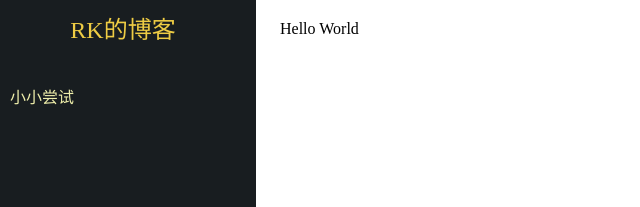
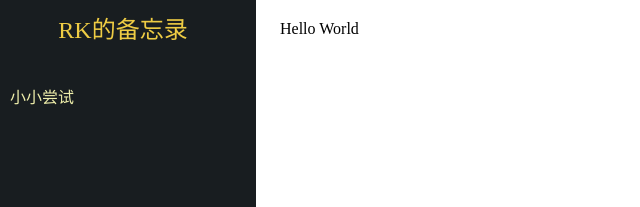
Before and after one commit to PeterRK/PeterRK.github.io, a Jekyll site: the page built from index.html, in a window 1280 px wide. Shown: the top 207 px of the page, without its empty margins (0-640 px from the left). Built offline with Jekyll 4.4.1, drawn with Linux system fonts in a browser that asks for light colours.

Commit message:
new name

```diff
--- a/_layouts/default.html
+++ b/_layouts/default.html
@@ -12,7 +12,7 @@
 <div id="backgound">
 	<div id="sidebar">
 		<div id="sidebar-header">
-			<a class="golden" href="/">RK的博客</a>
+			<a class="golden" href="/">RK的备忘录</a>
 		</div>
 		<div id="sidebar-page">
 			<ul class="title-list">
--- a/index.html
+++ b/index.html
@@ -1,6 +1,6 @@
 ---
 layout: default
-title: 博客首页
+title: 既始亦终
 ---
 
 Hello World
```
